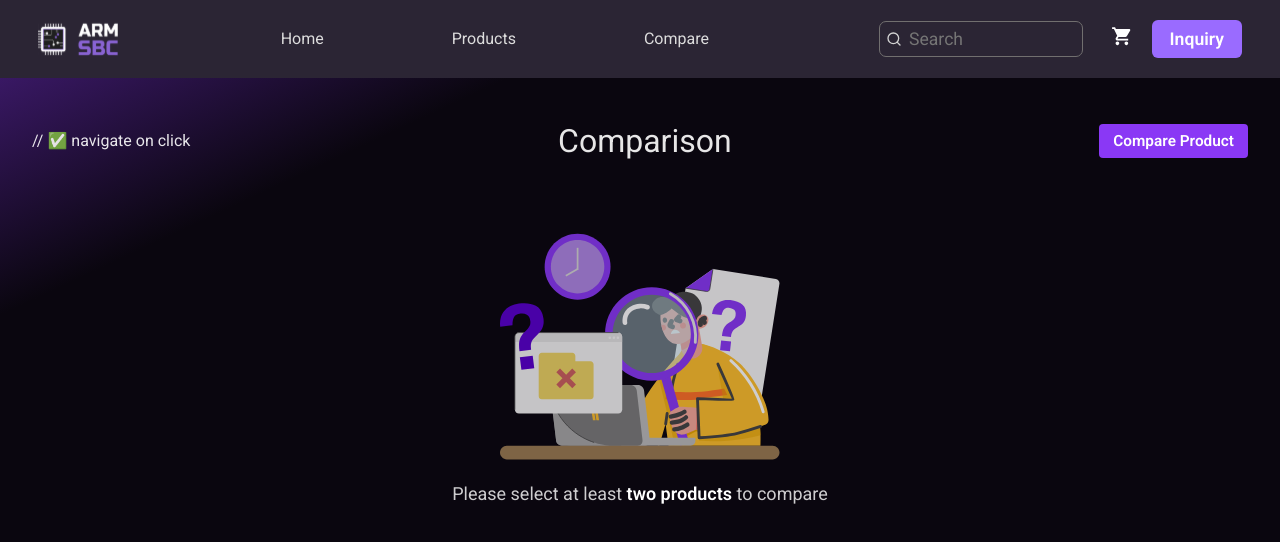
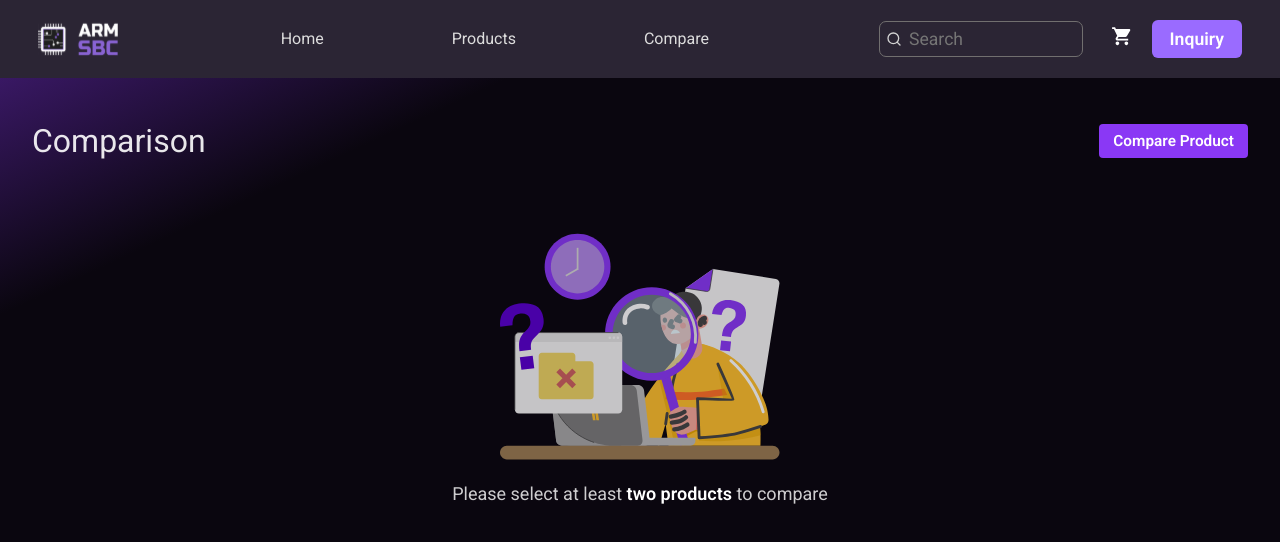
Before and after one commit to Tungston-labs/Arm_Sbc, a React (Vite) app: page /compare in a window 1280 px wide. Shown: the top 542 px of the page. Built offline with nearby package versions, Linux system fonts and the light colour scheme.

Commit message:
Home page ui and alignement is fixed

```diff
--- a/src/pages/Comparison/Comparison.jsx
+++ b/src/pages/Comparison/Comparison.jsx
@@ -89,7 +89,7 @@ const Comparison = () => {
     <Main>
       <Navbar />
       <Container>
-        <Header>// ✅ navigate on click
+        <Header>
           <h1>Comparison </h1>
           <Button onClick={handleAddProduct}>Compare Product</Button>
         </Header>
```
